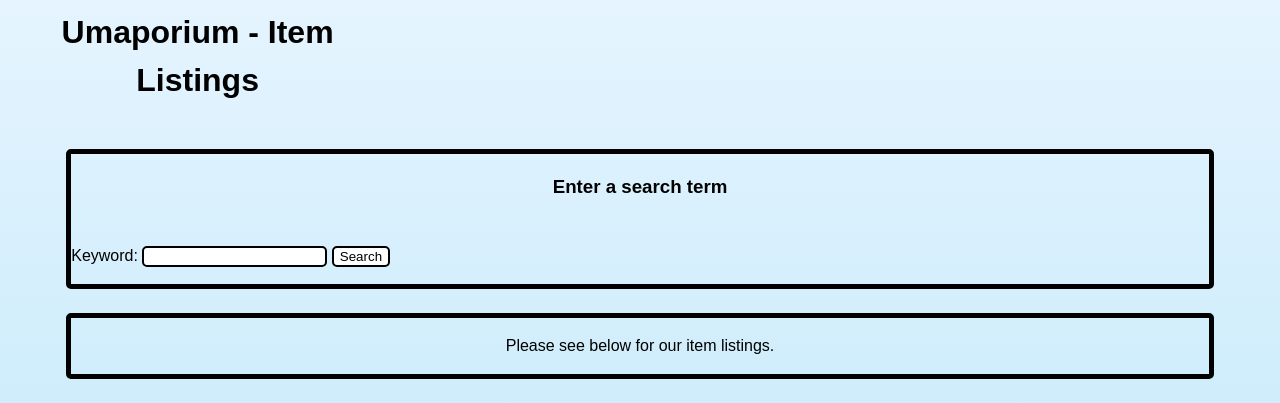
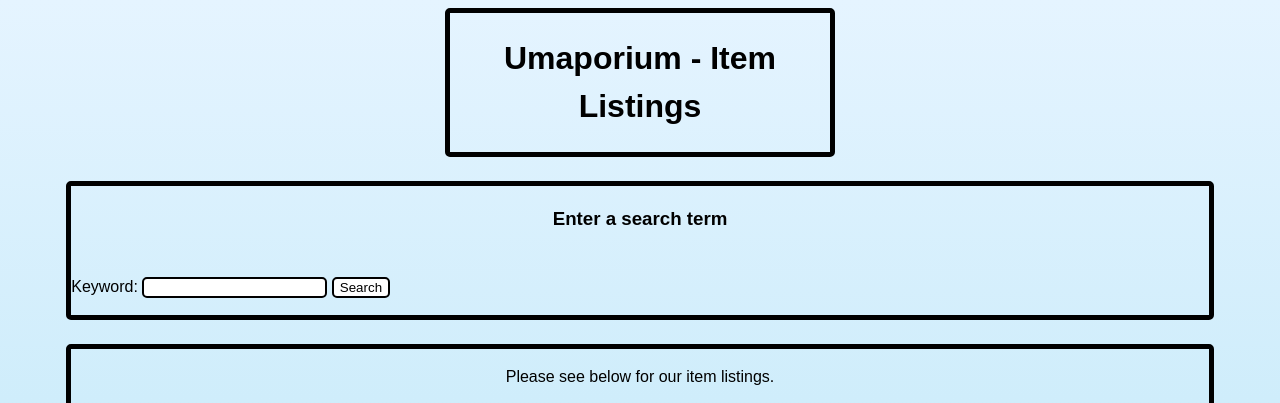
Before and after one commit to THINNGO2511/COSC3380-TeamProject, a PHP site: page /umaporium2/listings.php in a window 1280 px wide. Shown: the top 403 px of the page. Run offline with PHP 8.4, Linux system fonts and the light colour scheme; data that the repository does not hold is empty; some libraries are stand-ins or nearby versions.

Commit message:
Update listings.php

```diff
--- a/umaporium2/listings.php
+++ b/umaporium2/listings.php
@@ -13,6 +13,13 @@ table {
   width: 100%;
   border: 2px solid black;
 }
+
+div {
+border: 5px solid black;
+border-radius: 5px;
+width: 90%;
+margin:auto;
+}
 </style>
 </head>
 <body>
@@ -22,7 +29,7 @@ table {
 
 <br>
 
-<div class="default">
+<div>
 <h3 style="color:black;text-align:center"> Enter a search term </h3><br>
 <form method="POST">
 	<label for="keyword">Keyword:</label>
@@ -33,7 +40,7 @@ table {
 
 <br>
 
-<div class="default">
+<div>
 <p> Please see below for our item listings. </p>
 </div>
 
```
